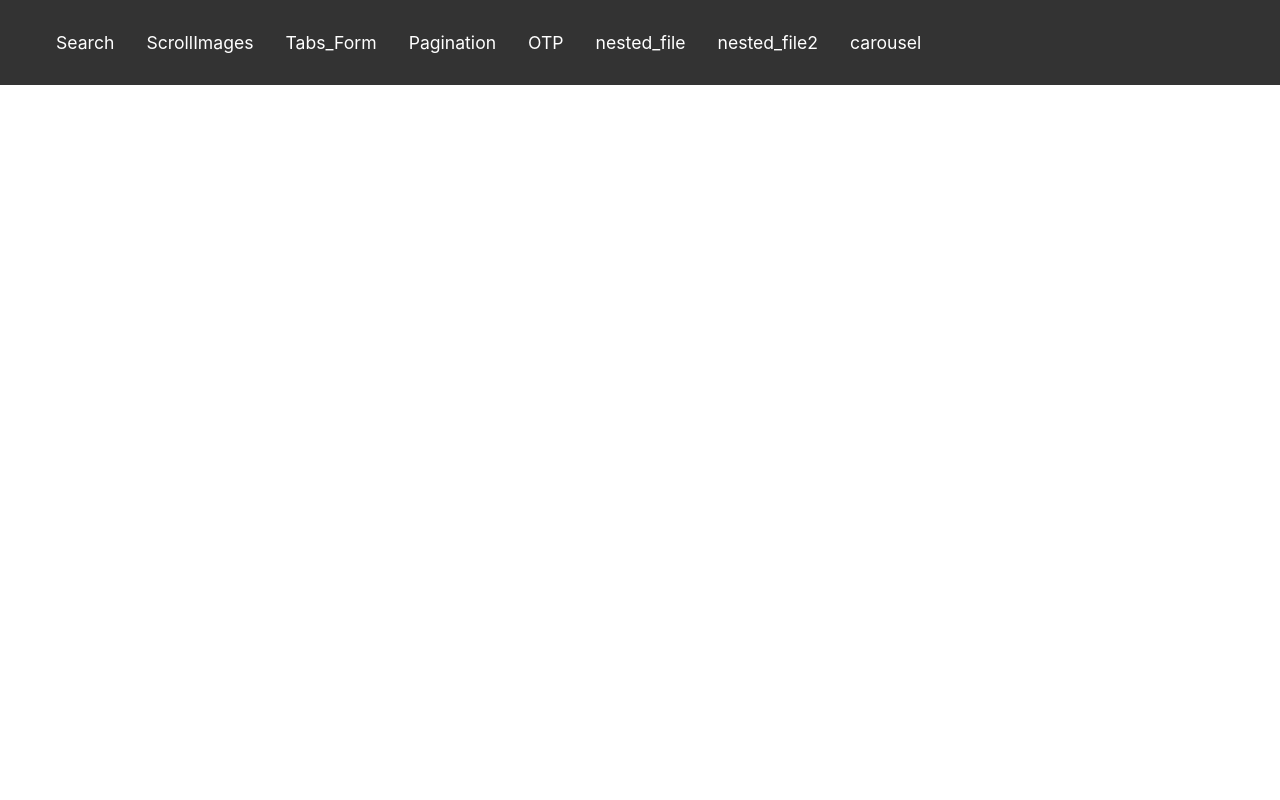
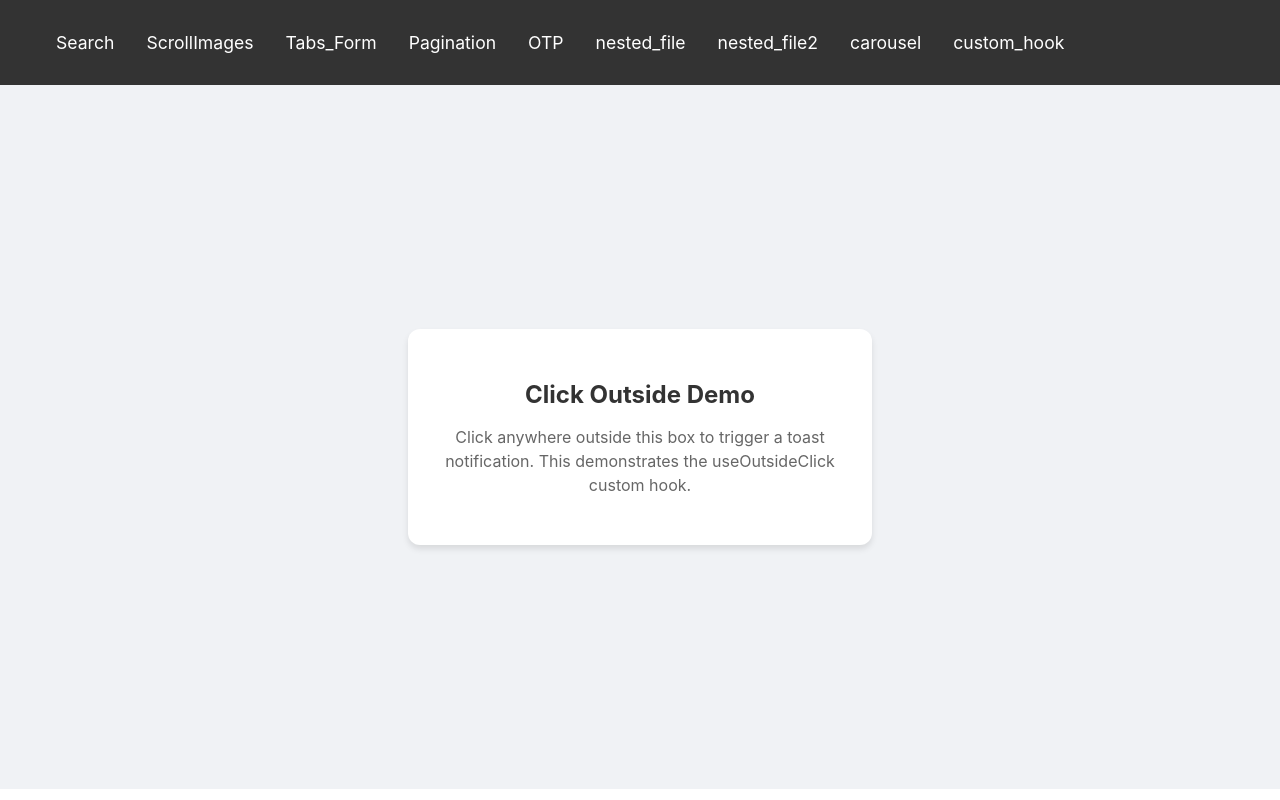
Before and after one commit to Ajit24/react_25, a React (Create React App) app in the folder reactappp/: page /hooks in a window 1280 px wide. Built offline with nearby package versions, Linux system fonts and the light colour scheme.

Commit message:
custom hooks addded

```diff
--- a/reactappp/package.json
+++ b/reactappp/package.json
@@ -10,6 +10,7 @@
     "lucide-react": "^0.475.0",
     "react": "^19.0.0",
     "react-dom": "^19.0.0",
+    "react-hot-toast": "^2.5.1",
     "react-router-dom": "^7.1.5",
     "react-scripts": "5.0.1",
     "web-vitals": "^2.1.4"
--- a/reactappp/src/App.js
+++ b/reactappp/src/App.js
@@ -10,6 +10,7 @@ import OtpInput from './Pages/OtpInput/OtpInput';
 import NestedFile from './Pages/NestedFile/NestedFile';
 import Nested2 from './Pages/NestedFile/Nested2'
 import Carousel from './Pages/Carousel/Carousel';
+import OutsideClickDemo from './Pages/OutsideClickDemo/OutsideClickDemo';
 function App() {
   return (
     <div className="App">
@@ -25,6 +26,7 @@ function App() {
           <Route path="/file" element={<NestedFile />} />
           <Route path="/nested" element={<Nested2 />} />
           <Route path="/carousel" element={<Carousel />} />
+          <Route path='/hooks' element={<OutsideClickDemo/>}></Route>
 
 
         </Routes>
--- a/reactappp/src/Pages/Navbar/Navbar.jsx
+++ b/reactappp/src/Pages/Navbar/Navbar.jsx
@@ -16,6 +16,9 @@ const Navbar = () => {
         <li><Link to="/file" className="nav-link">nested_file</Link></li>
         <li><Link to="/nested" className="nav-link">nested_file2</Link></li>
         <li><Link to="/carousel" className="nav-link">carousel</Link></li>
+        <li><Link to="/hooks" className="nav-link">custom_hook</Link></li>
+
+
 
 
 
--- /dev/null
+++ b/reactappp/src/Pages/OutsideClickDemo/OutsideClickDemo.jsx
@@ -0,0 +1,59 @@
+import React from 'react';
+import { useOutsideClick } from '../../hooks/useOutsideClick';
+import toast, { Toaster } from 'react-hot-toast';
+
+const OutsideClickDemo = () => {
+  const handleOutsideClick = () => {
+    toast.success('Clicked outside the box!', {
+      duration: 2000,
+      position: 'top-center',
+    });
+  };
+
+  const boxRef = useOutsideClick(handleOutsideClick);
+
+  const styles = {
+    container: {
+      minHeight: '80vh',
+      display: 'flex',
+      alignItems: 'center',
+      justifyContent: 'center',
+      backgroundColor: '#f0f2f5',
+      padding: '2rem',
+    },
+    box: {
+      padding: '2rem',
+      backgroundColor: 'white',
+      borderRadius: '12px',
+      boxShadow: '0 4px 6px rgba(0, 0, 0, 0.1)',
+      textAlign: 'center',
+      maxWidth: '400px',
+      width: '100%',
+    },
+    title: {
+      fontSize: '1.5rem',
+      fontWeight: 'bold',
+      marginBottom: '1rem',
+      color: '#333',
+    },
+    description: {
+      color: '#666',
+      lineHeight: '1.5',
+    },
+  };
+
+  return (
+    <div style={styles.container}>
+      <Toaster />
+      <div ref={boxRef} style={styles.box}>
+        <h2 style={styles.title}>Click Outside Demo</h2>
+        <p style={styles.description}>
+          Click anywhere outside this box to trigger a toast notification.
+          This demonstrates the useOutsideClick custom hook.
+        </p>
+      </div>
+    </div>
+  );
+};
+
+export default OutsideClickDemo;
--- /dev/null
+++ b/reactappp/src/hooks/useOutsideClick.js
@@ -0,0 +1,20 @@
+import { useEffect, useRef } from 'react';
+
+export function useOutsideClick(handler) {
+  const ref = useRef(null);
+
+  useEffect(() => {
+    const handleClickOutside = (event) => {
+      if (ref.current && !ref.current.contains(event.target)) {
+        handler();
+      }
+    };
+
+    document.addEventListener('mousedown', handleClickOutside);
+    return () => {
+      document.removeEventListener('mousedown', handleClickOutside);
+    };
+  }, [handler]);
+
+  return ref;
+}
```
Also changed, not shown: 1 other file (tests, documents, lock files or other folders).
